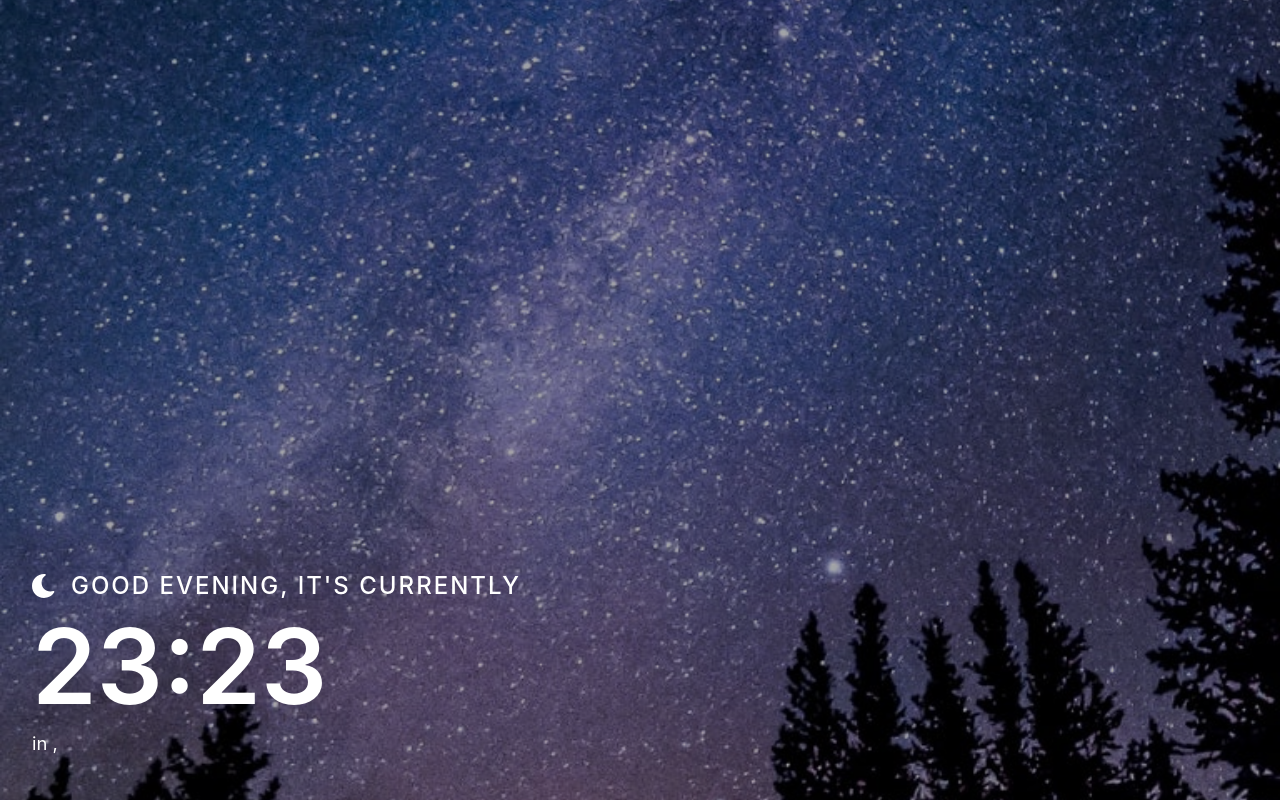
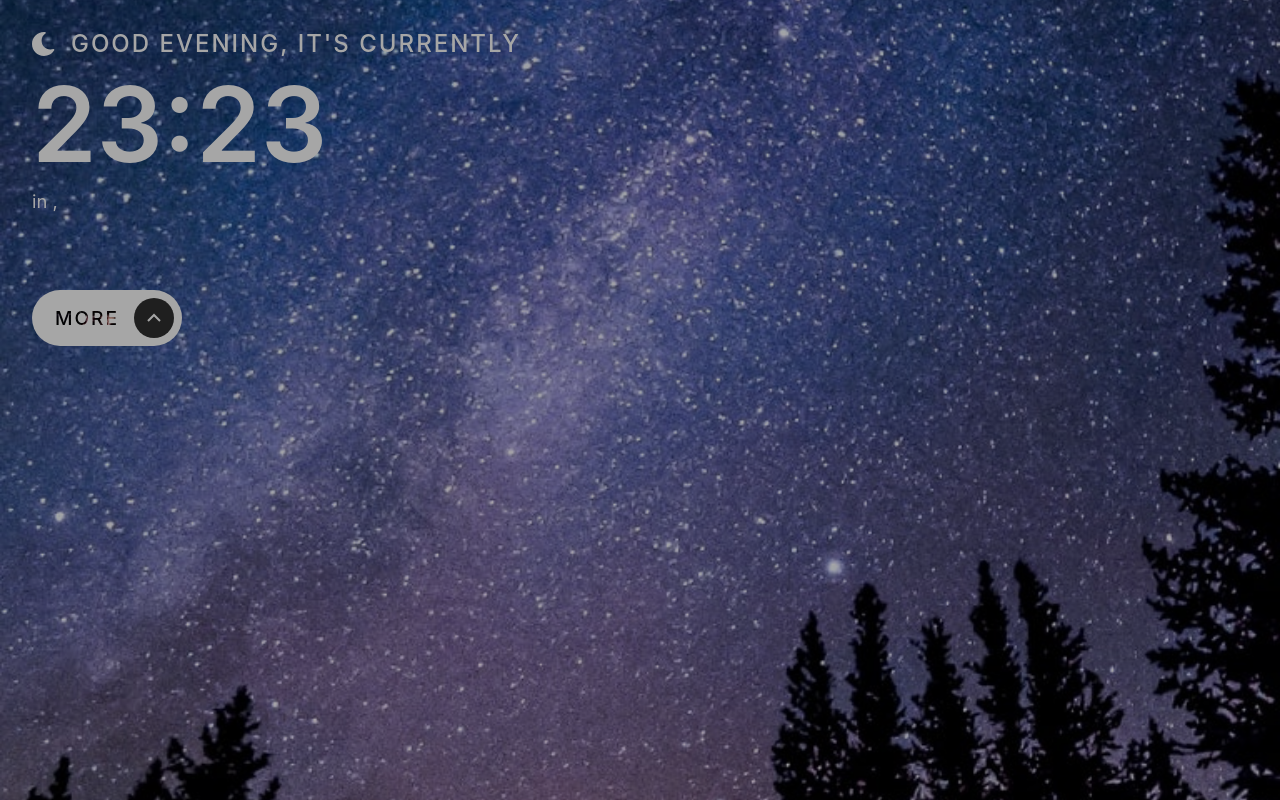
Before and after one commit to jianninetorres/clock-app, a React (Create React App) app: page / in a window 1280 px wide. Built offline with nearby package versions, Linux system fonts and the light colour scheme; no server answers.

Commit message:
Create button component

```diff
--- /dev/null
+++ b/src/components/Button.js
@@ -0,0 +1,35 @@
+import React from "react";
+import arrow from "../images/icon-arrow-up.svg";
+import styled from "styled-components";
+
+const ButtonStyles = styled.button`
+  border: none;
+  border-radius: 50px;
+  display: flex;
+  flex-direction: row;
+  justify-content: space-between;
+  align-items: center;
+  min-width: 150px;
+  background-color: white;
+  padding: calc(var(--base-size) / 2);
+
+  h3 {
+    background: url(${(props) => props.background}) no-repeat center bottom;
+    -webkit-text-fill-color: transparent;
+    -webkit-background-clip: text;
+    margin: 0 auto;
+    font-size: 1.2rem;
+    font-weight: 700;
+  }
+`;
+
+const Button = ({ background }) => {
+  return (
+    <ButtonStyles type="button" background={background}>
+      <h3>More</h3>
+      <img src={arrow} alt="" />
+    </ButtonStyles>
+  );
+};
+
+export default Button;
--- a/src/components/Hero.js
+++ b/src/components/Hero.js
@@ -4,6 +4,7 @@ import bgImageDay from "../images/bg-image-daytime.jpg";
 import bgImageNight from "../images/bg-image-nighttime.jpg";
 import CurrentTime from "./CurrentTime";
 import Quote from "./Quote";
+import Button from "./Button";
 
 const HeroStyles = styled.div`
   display: flex;
@@ -43,7 +44,9 @@ const Hero = ({
     backgroundImage === "daylight" ? bgImageDay : bgImageNight;
   return (
     <HeroStyles background={showBgImage}>
+      <div className="hero-content-wrapper">
         <Quote quote={quote} quoteAuthor={quoteAuthor} />
+        <div className="time-button-container">
           <CurrentTime
             currentHour={currentHour}
             currentMinute={currentMinute}
@@ -54,6 +57,9 @@ const Hero = ({
             greetingVisibility={greetingVisibility}
             icon={icon}
           />
+          <Button background={showBgImage} />
+        </div>
+      </div>
     </HeroStyles>
   );
 };
```
Lines whose indentation alone changed are shown as unchanged.
